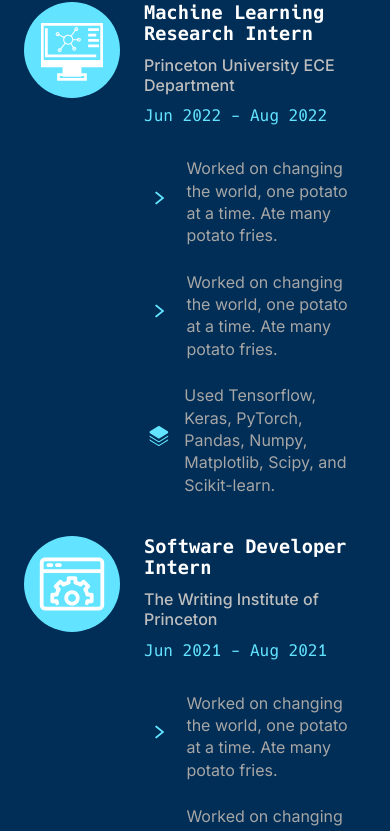
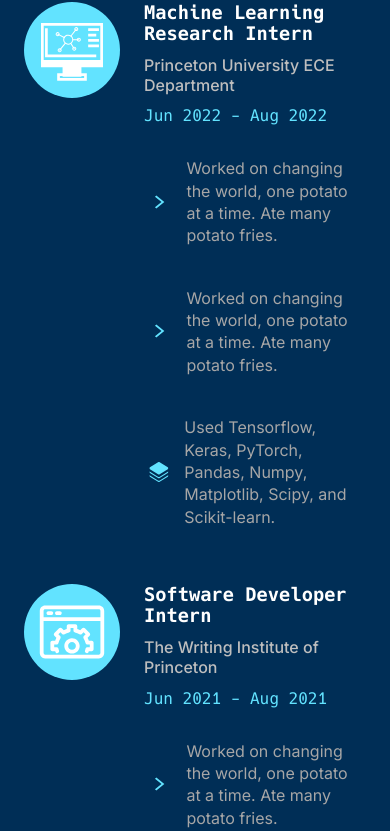
Before and after one commit to antz22/antz22.github.io, a React (Create React App) app: page / in a window 390 px wide. Shown: the part 3371-4202 px from the top of the page. Built offline with nearby package versions, Linux system fonts and the light colour scheme.

Commit message:
small responsive design bug fixes

```diff
--- a/src/assets/css/experience.css
+++ b/src/assets/css/experience.css
@@ -47,10 +47,12 @@
   display: -ms-flexbox;
   display: flex;
   font-family: 'Inter';
+  margin-bottom: 0.5em;
+  text-align: left;
 }
 
 div#experience .container .experience-card .experience-text .experience-pt img {
-  margin: auto 0.65em auto auto;
+  margin: auto 0.65em auto 0;
   width: 2em;
   height: 2em;
 }
@@ -58,6 +60,5 @@
 div#experience .container .experience-card .experience-text .experience-pt p {
   color: #A6A6A6;
   line-height: 1.4;
-  margin-bottom: 0.5em;
 }
 /*# sourceMappingURL=experience.css.map */
--- a/src/assets/css/experience.scss
+++ b/src/assets/css/experience.scss
@@ -60,9 +60,11 @@
                 .experience-pt {
                     display: flex;
                     font-family: 'Inter';
+                    margin-bottom: 0.5em;
+                    text-align: left;
 
                     img {
-                        margin: auto 0.65em auto auto;
+                        margin: auto 0.65em auto 0;
                         width: 2em;
                         height: 2em;
 
@@ -71,7 +73,6 @@
                     p {
                         color: $tertiary;
                         line-height: 1.4;
-                        margin-bottom: 0.5em;
 
                     }
 
--- a/src/index.css
+++ b/src/index.css
@@ -14,6 +14,7 @@
 
 body {
   margin: 0;
+  overflow-x: hidden;
   font-family: 'Inter', 'Hack', sans-serif;
   -webkit-font-smoothing: antialiased;
   -moz-osx-font-smoothing: grayscale;
```
Also changed, not shown: 1 other file (tests, documents, lock files or other folders).
